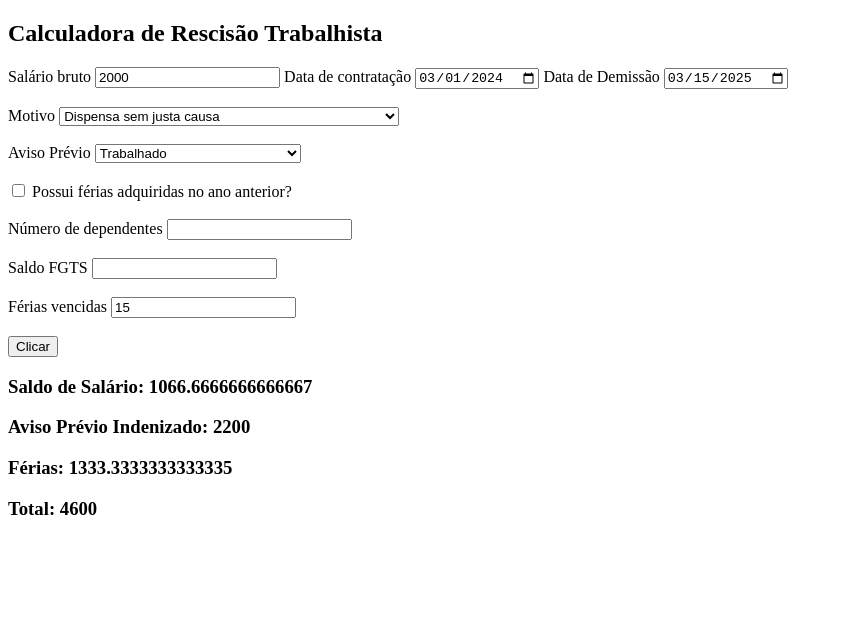
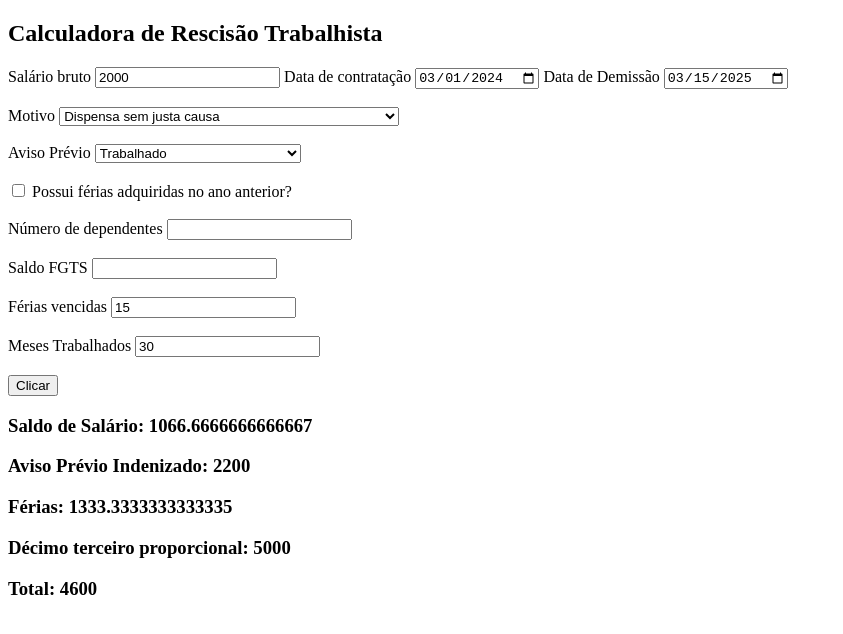
Before and after one commit to EVARR23/HR-clean-frontend, a plain HTML site: page index.html in a window 1280 px wide. Both pictures are taken after a click on the button "Clicar". Shown: the whole page, without its empty margins (0-843 px from the left). Drawn offline with Linux system fonts and the light colour scheme.

Commit message:
Calcúlo de decimoTerceiroProporcional.

```diff
--- a/index.html
+++ b/index.html
@@ -58,6 +58,11 @@
    <label for="diasDeFerias">Férias vencidas</label>
    <input type="number" id="diasDeFerias" value="15">
 
+   <br><br>
+   <label for="mesesTrabalhados">Meses Trabalhados</label>
+   <input type="number" id="mesesTrabalhados" value="30">
+
+
 
    <br><br>
 
@@ -66,6 +71,7 @@
    <h3>Saldo de Salário: <span id="saldoSalario"></span></h3>
    <h3>Aviso Prévio Indenizado: <span id="avisoPrevioIndenizado"></span></h3>
    <h3>Férias: <span id="ferias"></span></h3>
+   <h3>Décimo terceiro proporcional: <span id="decimoTerceiroProporcional"></span></h3>
 
 
    <h3>Total: <span id="total"></span></h3>
--- a/script.js
+++ b/script.js
@@ -4,7 +4,9 @@
          avisoPrevioIndenizado();
          ferias();
          total();
+         decimoTerceiroProporcional();
      }
+
 
      function saldoDeSalario() {
 
@@ -55,8 +57,21 @@
           let ferias = salarioBruto / 30 * diasDeFerias + salarioBruto /30 * diasDeFerias * 1/3;
 
          document.getElementById("ferias").innerText = ferias;
-//             alert("saldoFerias");
+
 
              return ferias;
 
         }
+
+        function decimoTerceiroProporcional() {
+
+          let salarioBruto = document.getElementById("salarioBruto").value;
+          let mesesTrabalhados = document.getElementById("mesesTrabalhados").value;
+
+          let decimoTerceiroProporcional = salarioBruto / 12 * mesesTrabalhados;
+
+
+            document.getElementById("decimoTerceiroProporcional").innerText = decimoTerceiroProporcional;
+
+            return decimoTerceiroProporcional;
+        }
```
